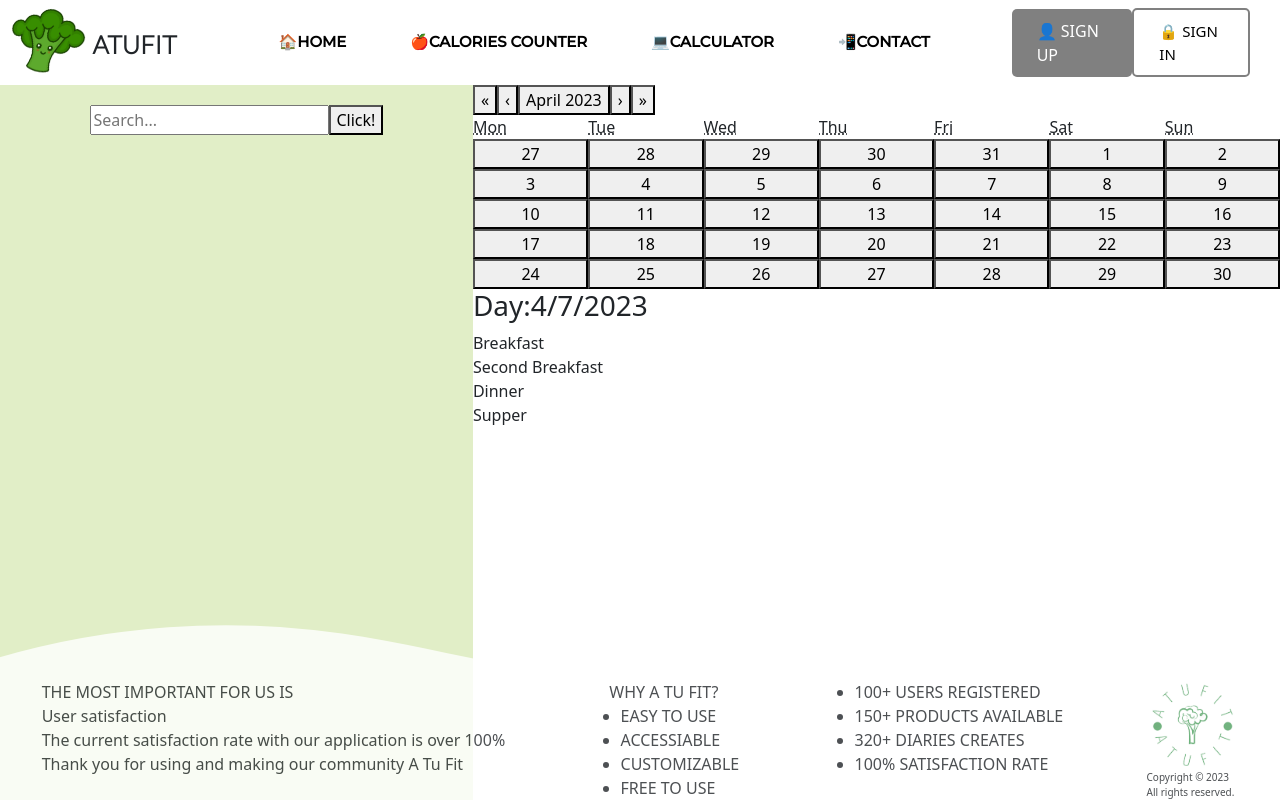
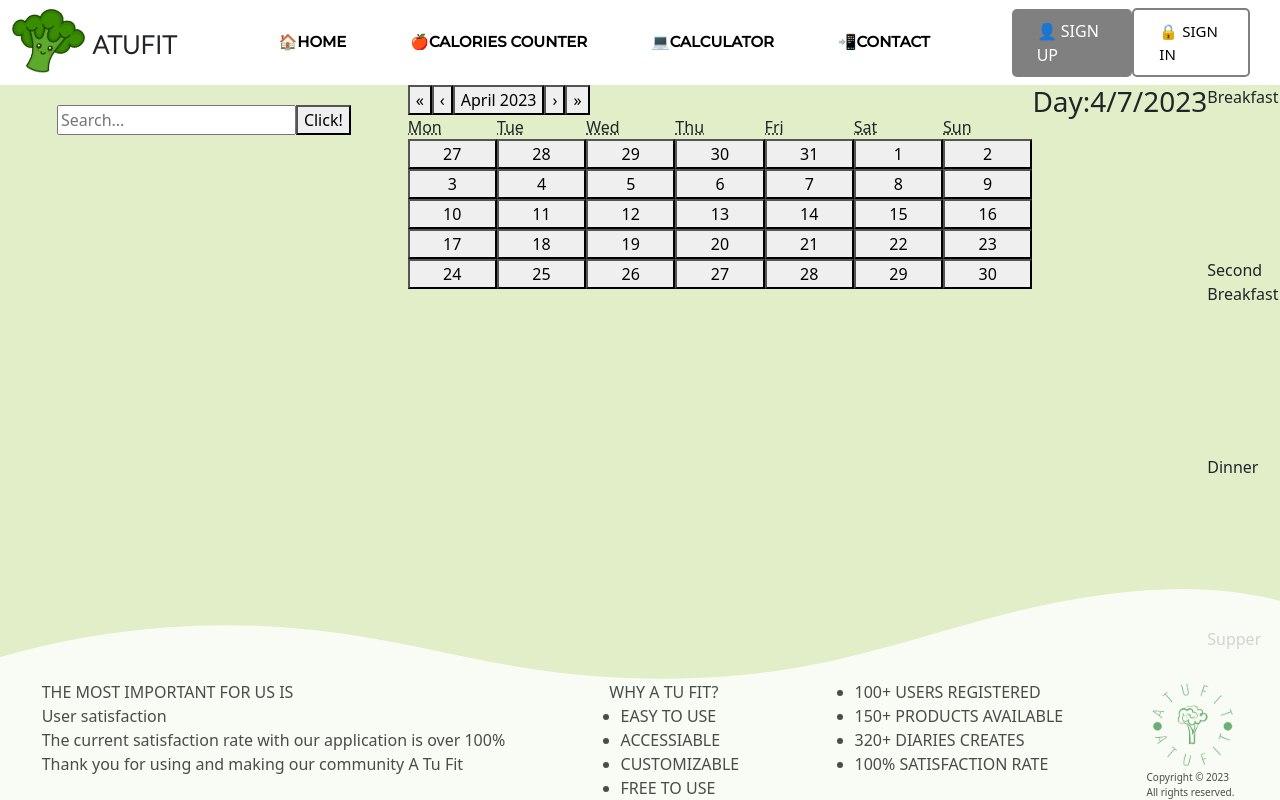
Before and after one commit to PatrycjaBochnak/ATuFit, a React (Create React App) app: page /caloriesCounter in a window 1280 px wide. Built offline with nearby package versions, Linux system fonts and the light colour scheme.

Commit message:
adding style to counter

```diff
--- a/src/components/calculatorBMR.js
+++ b/src/components/calculatorBMR.js
@@ -151,7 +151,7 @@ class CalculatorBMR extends Component {
                 Male
               </label>
             </div>
-            <div className="inpuWeight">
+            <div className="inputWeight">
               <label className="label">Weight (Kg)</label>
               <input
                 type="number"
--- a/src/components/calendar.js
+++ b/src/components/calendar.js
@@ -46,7 +46,7 @@ class CarouselDay extends React.Component {
   render() {
     return (
       <>
-          <div>
+          <div className="calendarCalories">
           <Calendar className="calendar" onChange={this.calendarValueOnChange} value={this.state.calendarValue} />
             <h3>Day:{this.state.calendarValue}</h3>
             <ListResult list={this.state[this.state.calendarValue]} />
--- a/src/styles/_caloriesCounter.scss
+++ b/src/styles/_caloriesCounter.scss
@@ -1,4 +1,5 @@
 .caloriesCounter {
+  display: flex;
   flex: 1 1 auto;
   background-color: #e1eec7;
 }
@@ -66,3 +67,8 @@
 .custom-shape-divider-bottom-1680550907 .shape-fill {
   fill: #FFFFFF;
 }
+.calendarCalories {
+  display: flex;
+  flex: 1 1 auto;
+  background-color: #e1eec7;
+}
```
